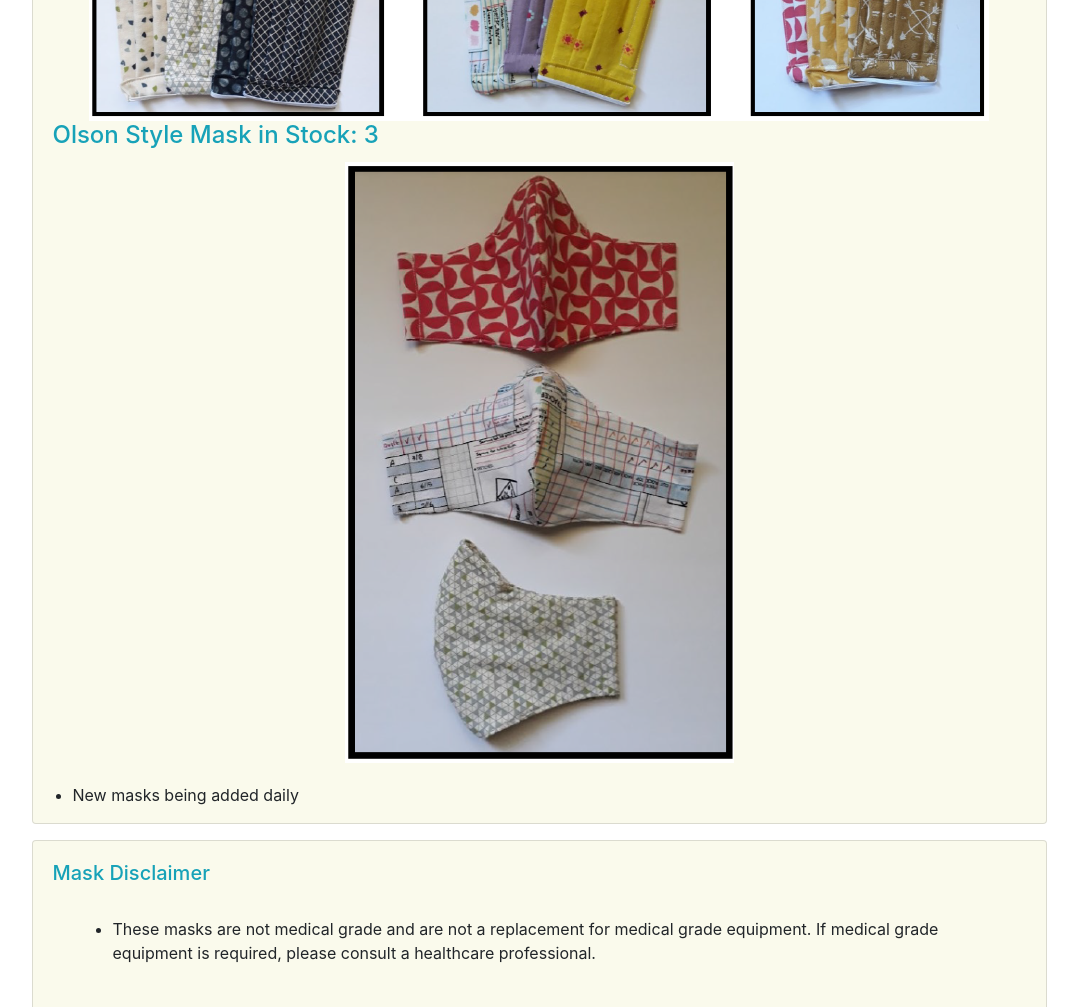
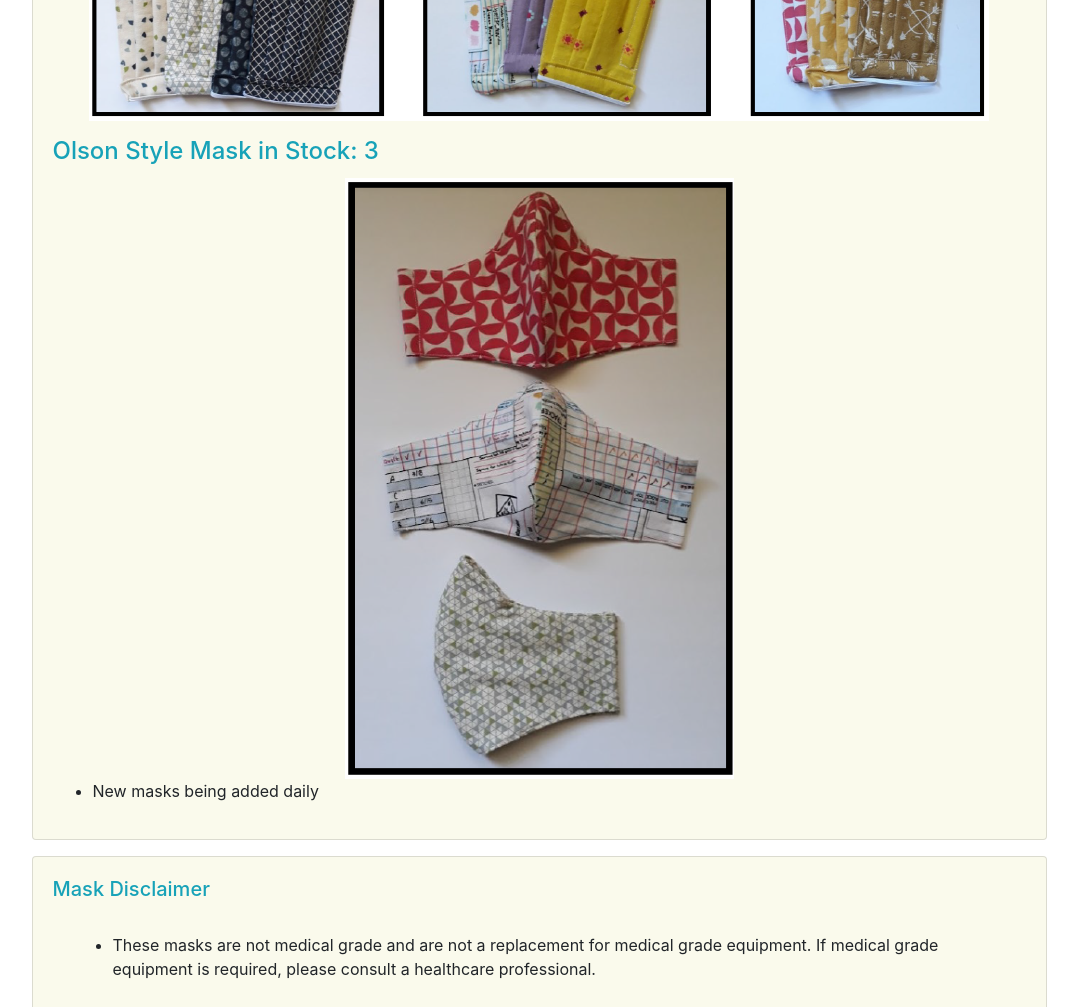
Before and after one commit to mistrykam/mistrykam.github.io, a plain HTML site: page facemask/index.html in a window 1280 px wide. Shown: the part 1860-2867 px from the top of the page, without its empty margins (101-1179 px from the left). Drawn offline with nearby package versions, Linux system fonts and the light colour scheme.

Commit message:
Added margin between titles

```diff
--- a/facemask/index.html
+++ b/facemask/index.html
@@ -93,14 +93,15 @@
                         <div class="text-center">
                             <img class="img-fluid" src="/images/facemasks/pleateditems.png" alt="Pleated Style Masks">
                         </div>
-                        <h4 class="card-title text-info">Olson Style Mask in Stock: 3</h4>
+
+                        <h4 class="card-title text-info mt-3">Olson Style Mask in Stock: 3</h4>
                         <div class="text-center">
                             <img class="img-fluid" src="/images/facemasks/olsonitems.png" alt="Olson Style Masks">
                         </div>
+                        <ul>
+                            <li>New masks being added daily</li>
+                        </ul>
                     </div>
-                    <ul>
-                        <li>New masks being added daily</li>
-                    </ul>
                 </div>
 
                 <div class="card mt-3">
```
